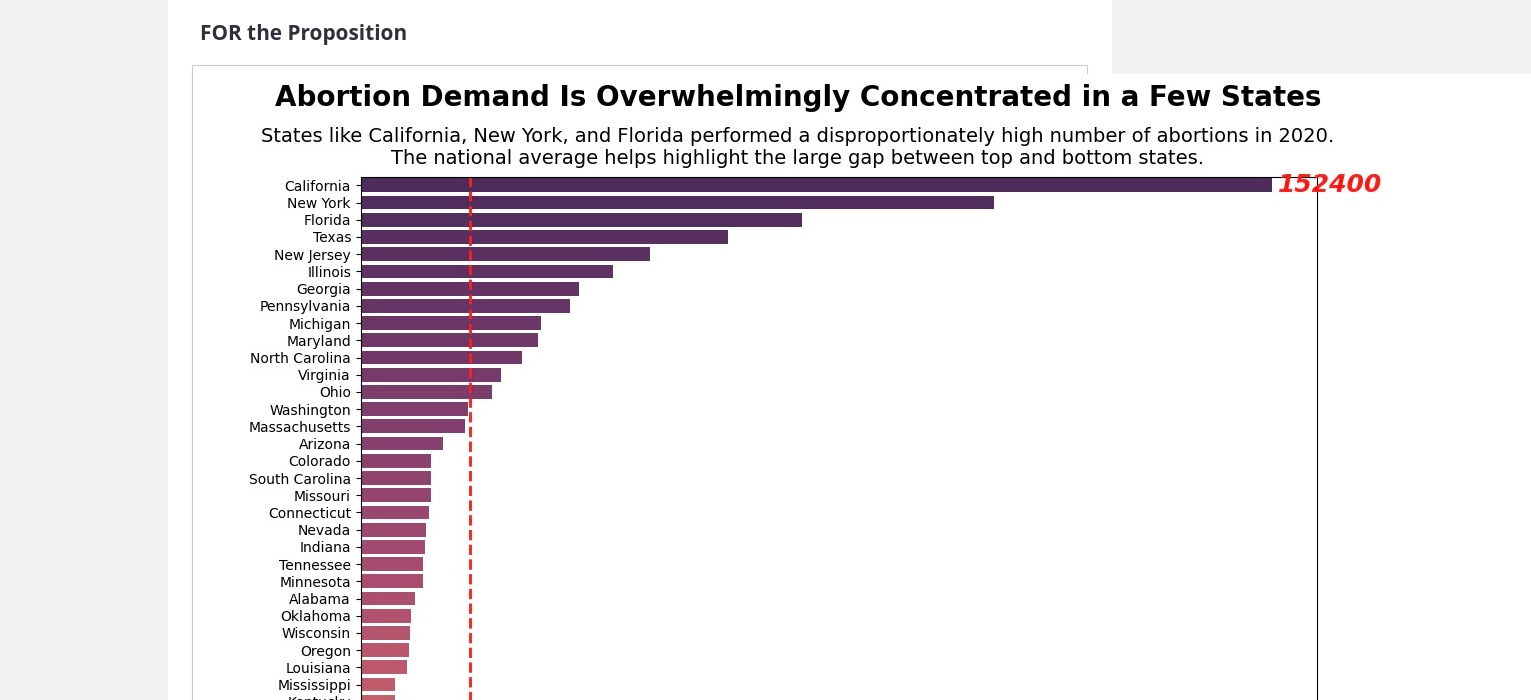
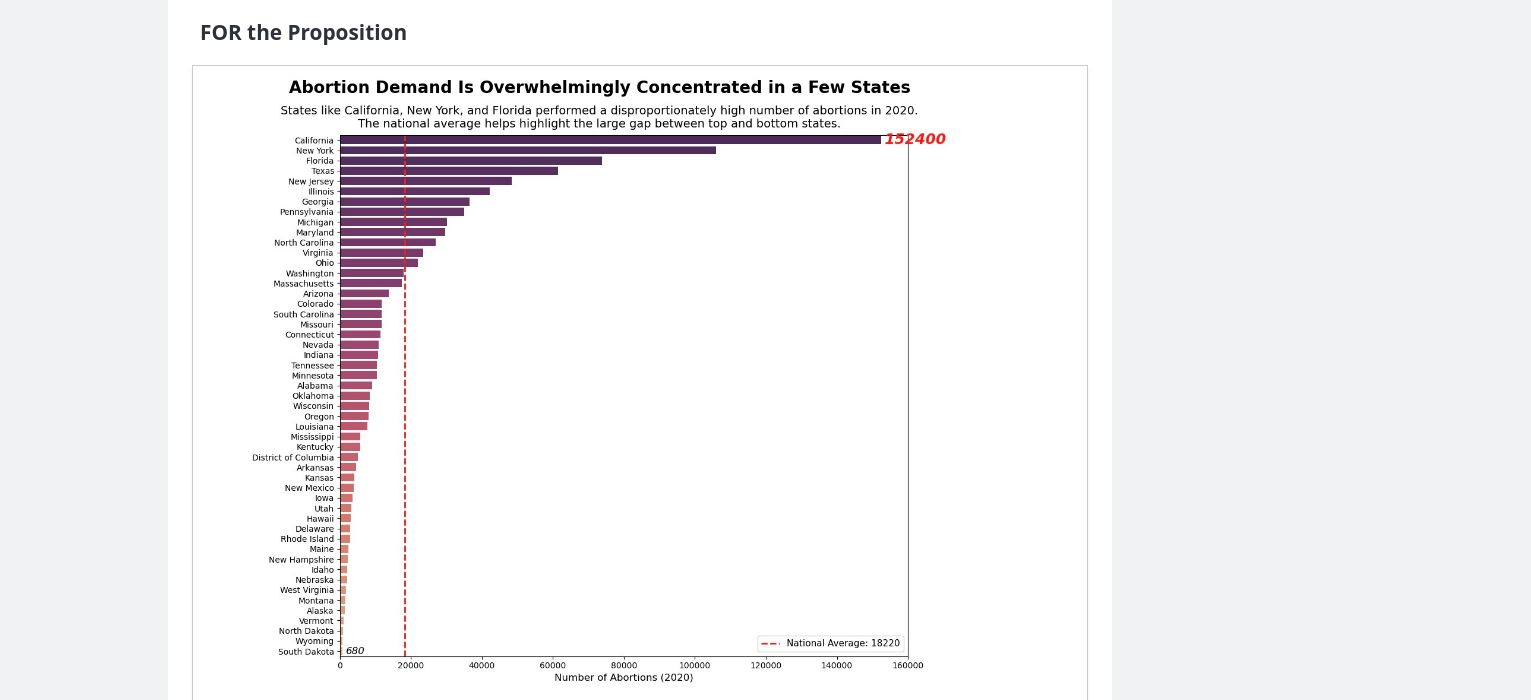
Before and after one commit to aaarf404/dsc106_project2, a plain HTML site: page index.html in a window 1280 px wide. Shown: the part 521-1221 px from the top of the page, 1531 px wide, since content can reach past the window. Drawn offline with Linux system fonts and the light colour scheme.

Commit message:
adjust image size

```diff
--- a/index.html
+++ b/index.html
@@ -159,7 +159,7 @@
         <h3>FOR the Proposition</h3>
 
         <figure>
-          <img src="for.jpeg" alt="" />
+          <img src="for.jpeg" alt="" style="width:90%; max-width:900px; display:block; margin:auto;"/>
           <figcaption>Bar Chart showcasing number of abortions performed in each state in 2020.</figcaption>
         </figure>
 
```
